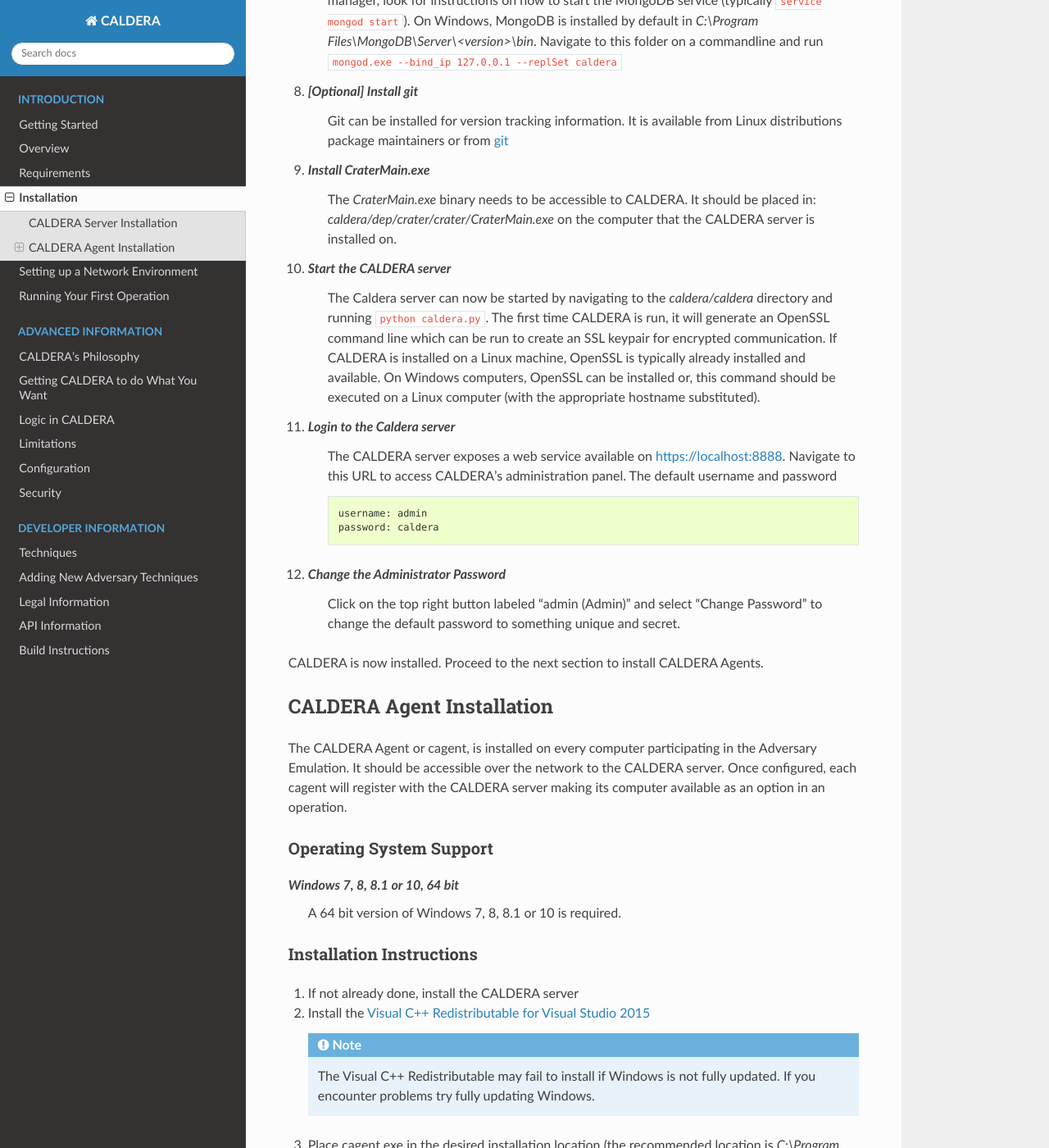
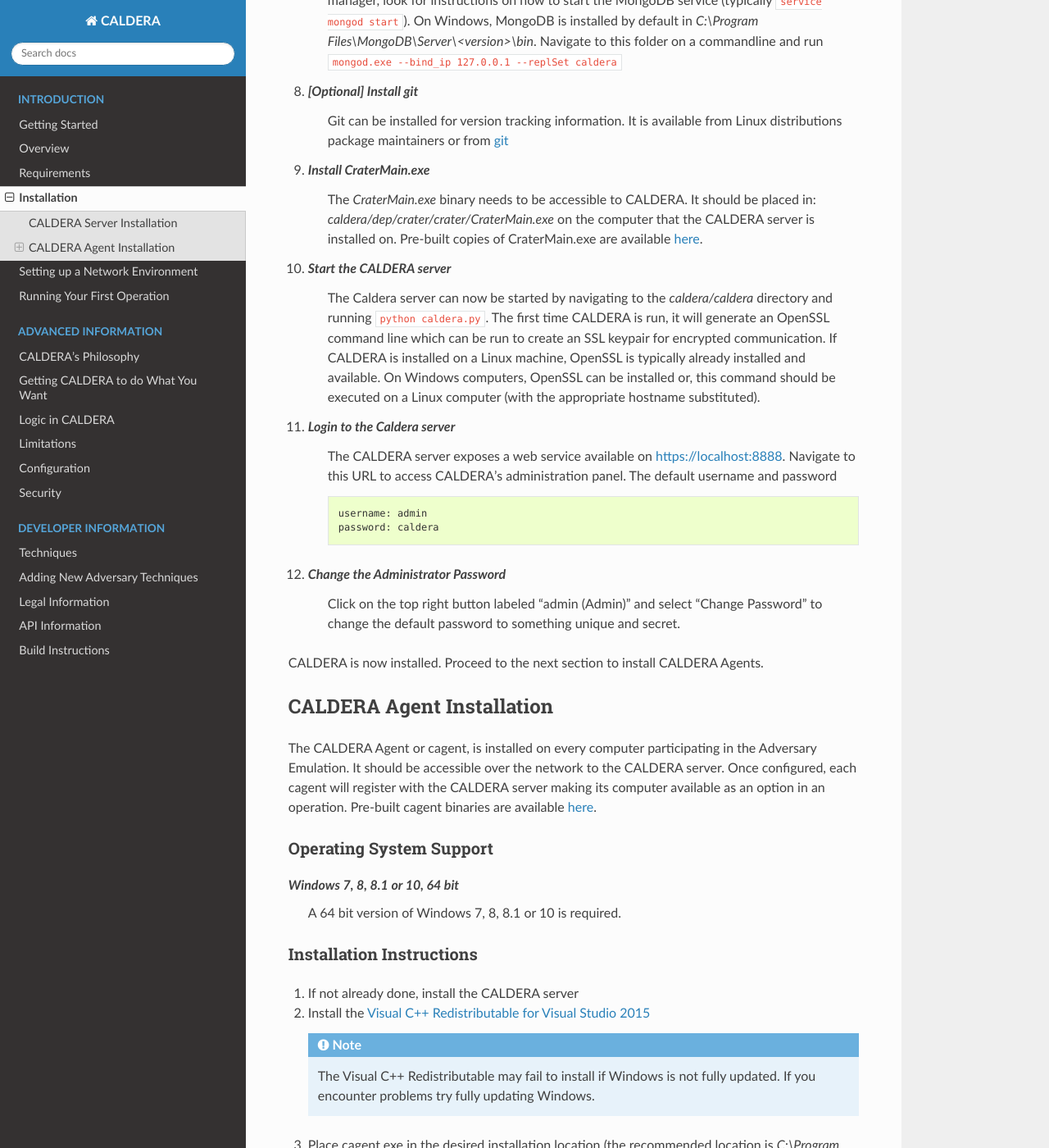
Before and after one commit to mitre/caldera, a Sphinx documentation site: the page built from docs/installation.rst, in a window 1280 px wide and 1400 px high, scrolled down 2587 px. Shown: the whole window at 82% size. Built offline with Sphinx 7.4.7 and the Read the Docs theme 2.0.0, drawn with Linux system fonts in a browser that asks for light colours.

Commit message:
add links to crater and cagent

```diff
--- a/docs/installation.rst
+++ b/docs/installation.rst
@@ -111,6 +111,7 @@
 #. *Install CraterMain.exe*
     The `CraterMain.exe` binary needs to be accessible to CALDERA. It should be placed
     in: `caldera/dep/crater/crater/CraterMain.exe` on the computer that the CALDERA server is installed on.
+    Pre-built copies of CraterMain.exe are available `here <https://github.com/mitre/caldera-crater/releases>`_.
 
 #. *Start the CALDERA server*
     The Caldera server can now be started by navigating to the `caldera/caldera` directory and running
@@ -140,7 +141,8 @@
 
 The CALDERA Agent or cagent, is installed on every computer participating in the Adversary Emulation. It should be
 accessible over the network to the CALDERA server. Once configured, each cagent will register with the CALDERA server
-making its computer available as an option in an operation.
+making its computer available as an option in an operation. Pre-built cagent binaries are available
+`here <https://github.com/mitre/caldera-agent/releases>`_.
 
 Operating System Support
 ------------------------
```
